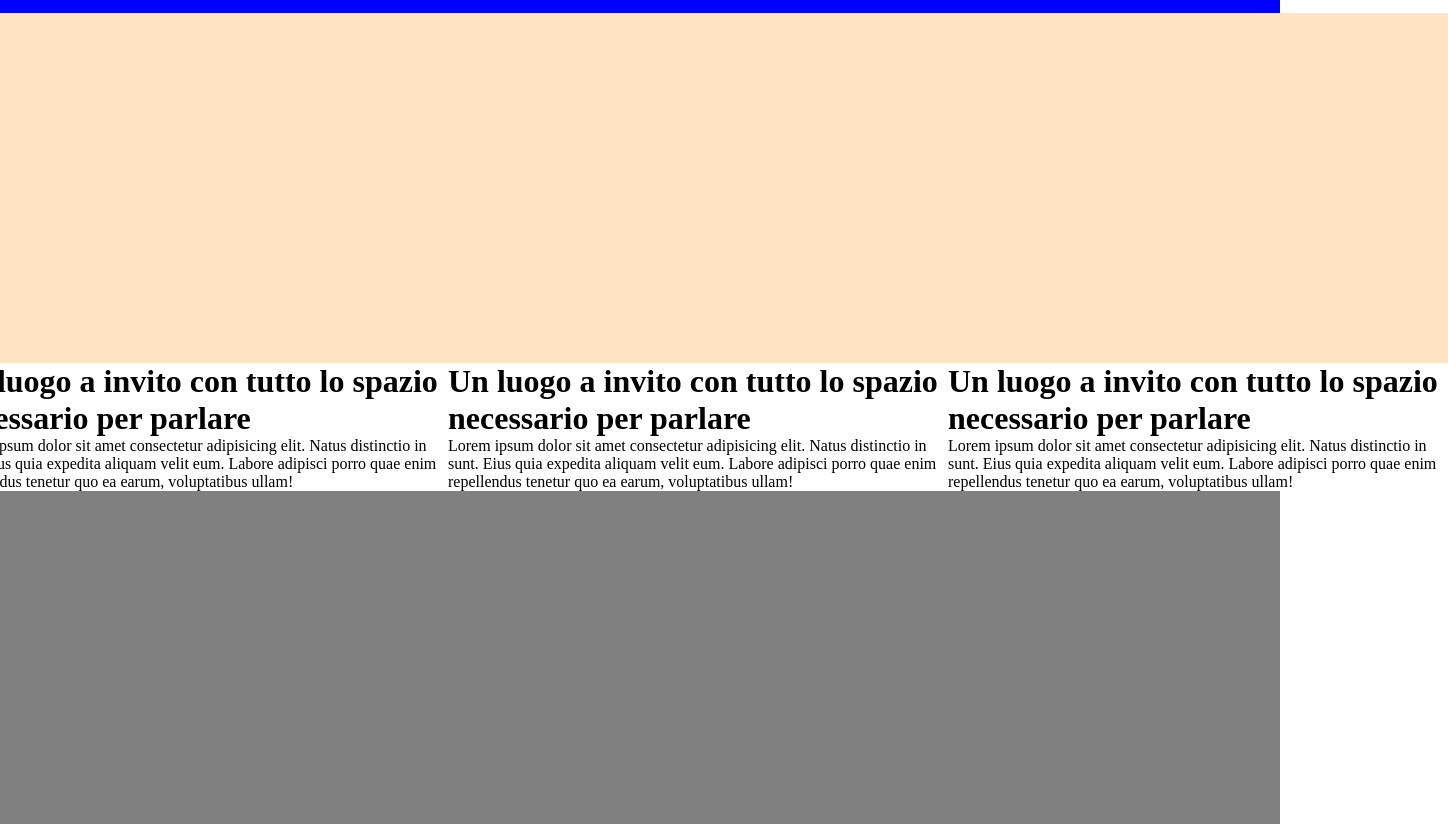
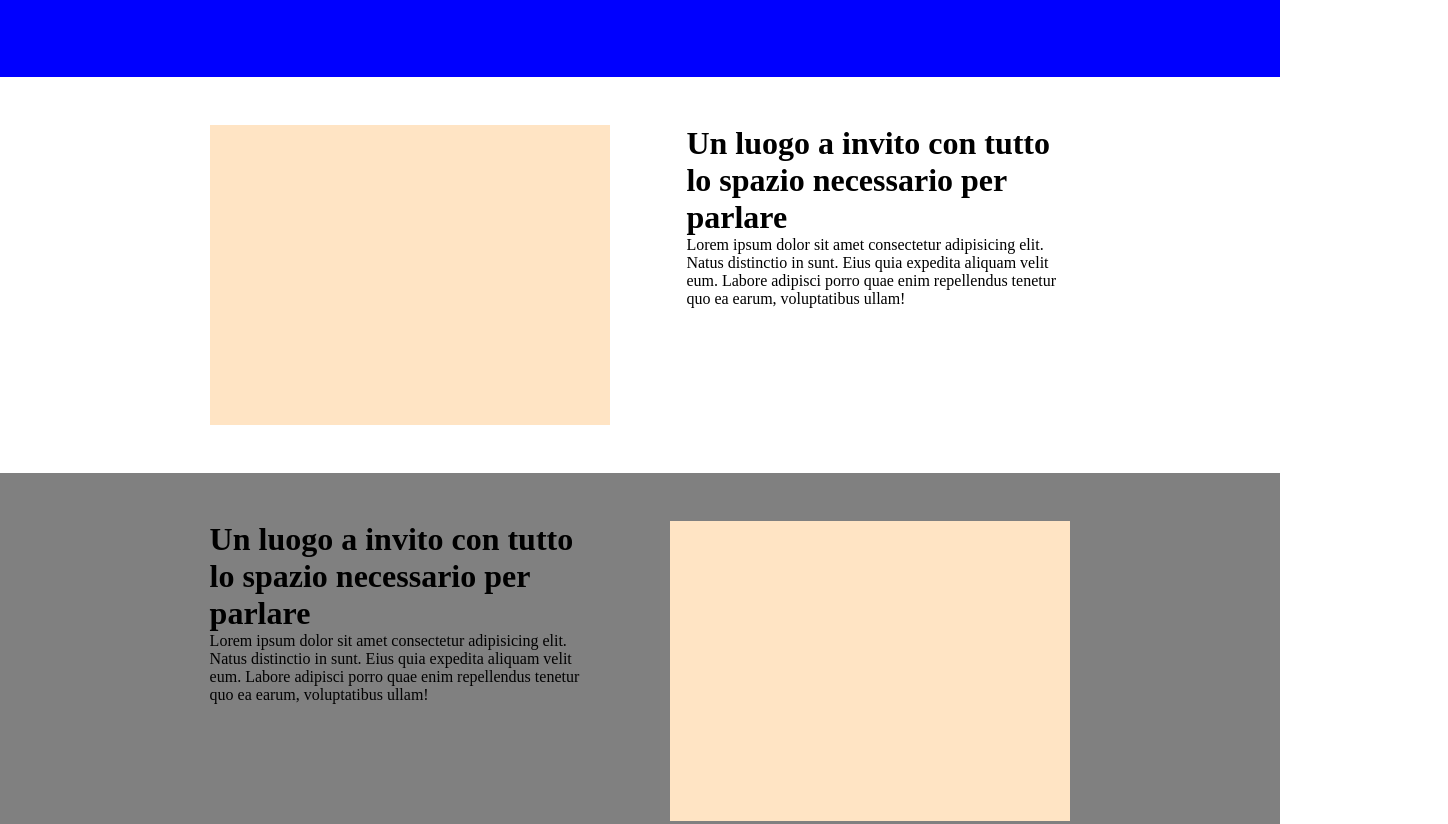
Before and after one commit to Benedetto-Bonaccorso/htmlcss-struttura-discord, a plain HTML site: page index.html in a window 1280 px wide. Shown: the part 304-1128 px from the top of the page, 1448 px wide, since content can reach past the window. Drawn offline with Linux system fonts and the light colour scheme.

Commit message:
template main da rifinire

```diff
--- a/index.html
+++ b/index.html
@@ -57,11 +57,10 @@
 
         <div class="sections">
 
-                <div class="container">
-
+            <div class="row">
                 <div class="section">
-                        <div class="placeholder"></div>
-                        <div class="section-text">
+                    <div class="placeholder item"></div>
+                    <div class="section-text item">
                         <h1>
                             Un luogo a invito con tutto lo spazio necessario per parlare
                         </h1>
@@ -70,10 +69,28 @@
                         </p>
                     </div>
                 </div>
+            </div>
 
+            <div class="row">
                 <div class="section">
-                        <div class="placeholder"></div>
-                        <div class="section-text">
+
+                    <div class="section-text item">
+                        <h1>
+                            Un luogo a invito con tutto lo spazio necessario per parlare
+                        </h1>
+                        <p>
+                            Lorem ipsum dolor sit amet consectetur adipisicing elit. Natus distinctio in sunt. Eius quia expedita aliquam velit eum. Labore adipisci porro quae enim repellendus tenetur quo ea earum, voluptatibus ullam!
+                        </p>
+                    </div>
+
+                    <div class="placeholder item"></div>
+                </div>
+            </div>
+
+            <div class="row">
+                <div class="section">
+                    <div class="placeholder item"></div>
+                    <div class="section-text item">
                         <h1>
                             Un luogo a invito con tutto lo spazio necessario per parlare
                         </h1>
@@ -82,10 +99,12 @@
                         </p>
                     </div>
                 </div>
+            </div>
 
+            <div class="row">
                 <div class="section">
-                        <div class="placeholder"></div>
-                        <div class="section-text">
+
+                    <div class="section-text item">
                         <h1>
                             Un luogo a invito con tutto lo spazio necessario per parlare
                         </h1>
@@ -93,21 +112,12 @@
                             Lorem ipsum dolor sit amet consectetur adipisicing elit. Natus distinctio in sunt. Eius quia expedita aliquam velit eum. Labore adipisci porro quae enim repellendus tenetur quo ea earum, voluptatibus ullam!
                         </p>
                     </div>
-                    </div>
 
-                    <div class="section">
-                        <div class="placeholder"></div>
-                        <div class="section-text">
-                            <h1>
-                                Un luogo a invito con tutto lo spazio necessario per parlare
-                            </h1>
-                            <p>
-                                Lorem ipsum dolor sit amet consectetur adipisicing elit. Natus distinctio in sunt. Eius quia expedita aliquam velit eum. Labore adipisci porro quae enim repellendus tenetur quo ea earum, voluptatibus ullam!
-                            </p>
+                    <div class="placeholder item"></div>
                 </div>
             </div>
 
-                </div>
+
 
         </div>
     </main>
--- a/style.css
+++ b/style.css
@@ -33,6 +33,7 @@ header>.container{
     position: absolute;
     color: white;
     justify-content: space-between;
+    align-items: center;
 }
 
 a{
@@ -53,10 +54,49 @@ main{
 
 }
 
+.row{
+
+}
+
+.sections{
+    display: flex;
+    justify-content: space-evenly;
+    flex-direction: column;
+}
+
+.sections>.container{
+    flex-direction: column;
+}
+
+.row:nth-child(even){
+    background-color: gray;
+}
+
+.section{
+    padding: 3rem 0;
+    display: flex;
+    justify-content:center;
+}
+
+.placeholder{
+    width: 400px;
+    height: 300px;
+    background-color: bisque;
+}
+
+.section-text{
+    width: 30%;
+}
+
+.item{
+    margin: 0 3%;
+}
+
 .background{
     display: flex;
     justify-content: center;
     background-color: blue;
+    padding-bottom: 4rem;
 }
 
 .intestazione{
@@ -82,13 +122,7 @@ main{
     color: white;
 }
 
-.placeholder{
-    width: 500px;
-    height: 350px;
-    background-color: bisque;
-}
-
 footer{
-    background-color: gray;
+    background-color: red;
     height: 500px;
 }
```
Lines whose indentation alone changed are shown as unchanged.
